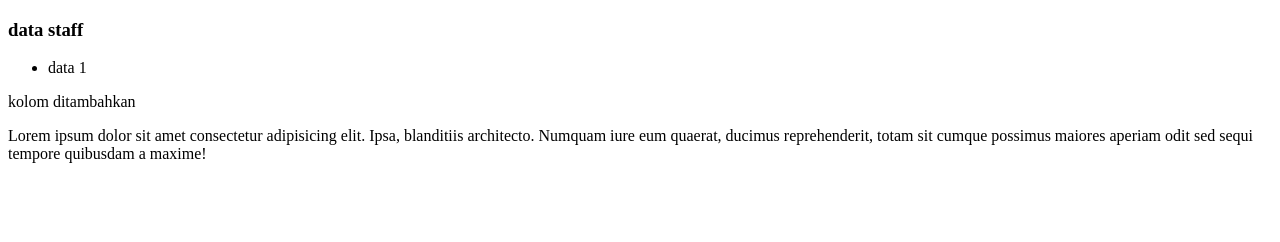
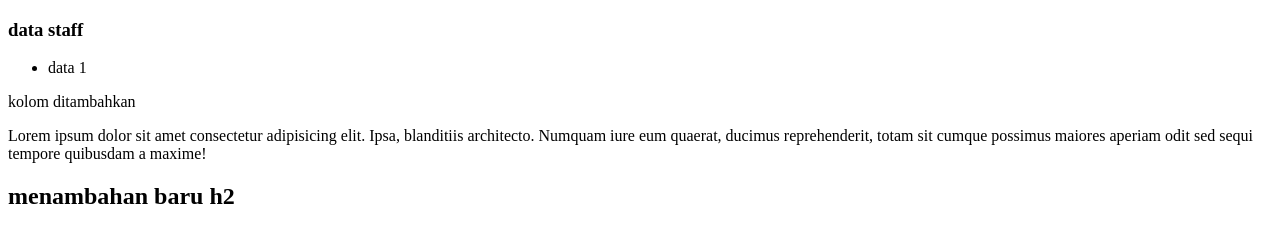
Before and after one commit to reivanrevin/cloud, a plain HTML site: page staf.html in a window 1280 px wide. Drawn offline with Linux system fonts and the light colour scheme.

Commit message:
menambahkan baru h2

```diff
--- a/staf.html
+++ b/staf.html
@@ -15,6 +15,8 @@
     <p>kolom ditambahkan</p>
     Lorem ipsum dolor sit amet consectetur adipisicing elit. Ipsa, blanditiis architecto. Numquam iure eum quaerat,
     ducimus reprehenderit, totam sit cumque possimus maiores aperiam odit sed sequi tempore quibusdam a maxime!
+
+    <h2>menambahan baru h2</h2>
 </body>
 
 </html>
```
